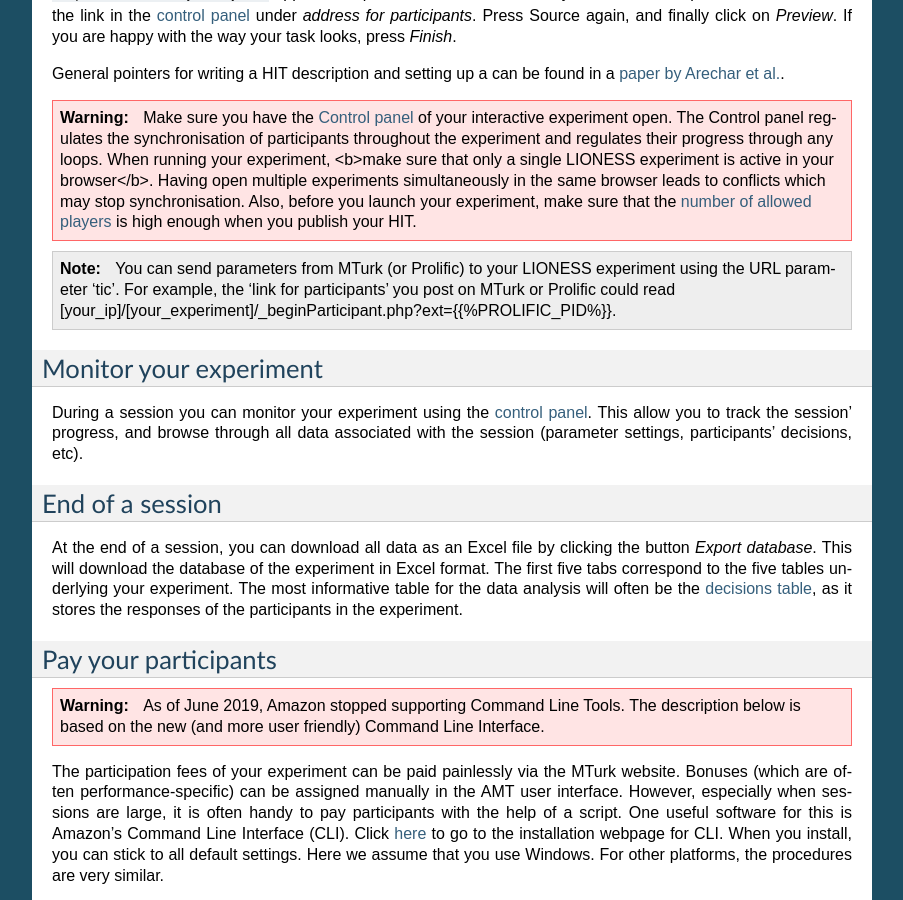
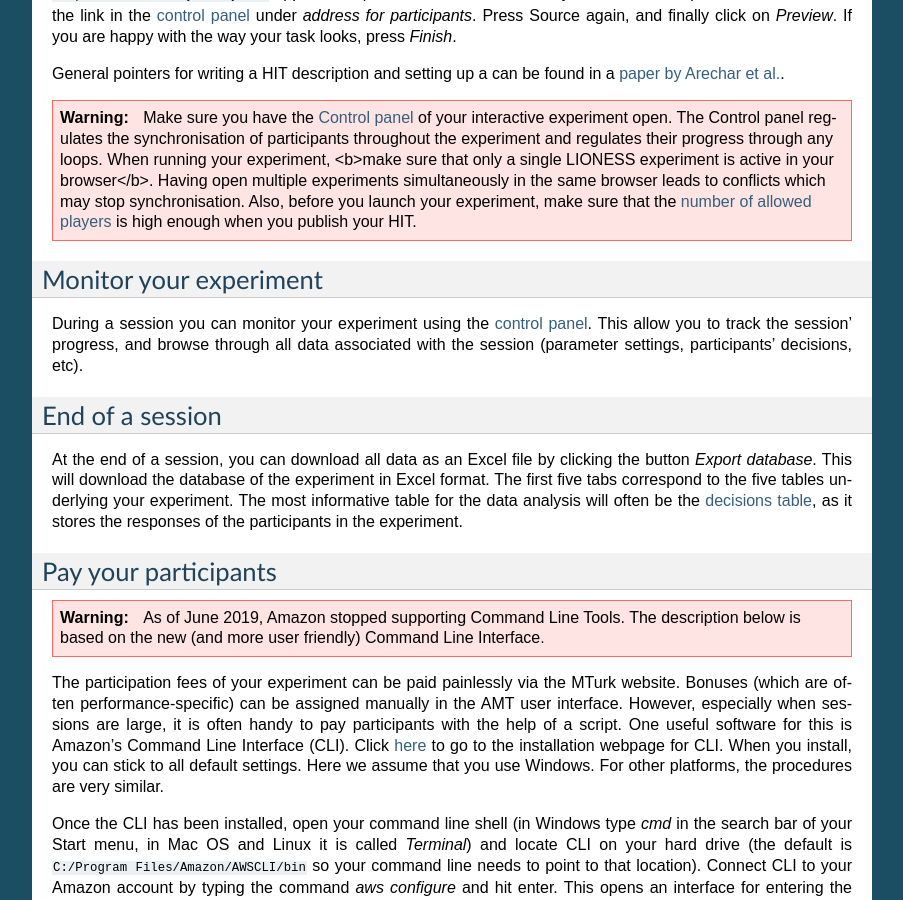
Before and after one commit to marcusgia2505/LIONESS_doc, a Sphinx documentation site: the page built from docs/0304_run.rst, in a window 1280 px wide and 900 px high, scrolled down 711 px. Shown: the whole window, without its empty margins (198-1101 px from the left). Built offline with Sphinx 7.4.7, drawn with Linux system fonts in a browser that asks for light colours.

Commit message:
Update 0304_run.rst

```diff
--- a/docs/0304_run.rst
+++ b/docs/0304_run.rst
@@ -25,8 +25,6 @@ Once you are done with the edition, press Source and search for the two instance
 General pointers for writing a HIT description and setting up a can be found in a `paper by Arechar et al. <https://link.springer.com/article/10.1007/s10683-017-9527-2>`__.
 
 .. warning:: Make sure you have the :ref:`Control panel <control_panel>` of your interactive experiment open. The Control panel regulates the synchronisation of participants throughout the experiment and regulates their progress through any loops. When running your experiment, <b>make sure that only a single LIONESS experiment is active in your browser</b>. Having open multiple experiments simultaneously in the same browser leads to conflicts which may stop synchronisation.  Also, before you launch your experiment, make sure that the :ref:`number of allowed players <parameters__totalPlayers>` is high enough when you publish your HIT.
-
-.. note:: You can send parameters from MTurk (or Prolific) to your LIONESS experiment using the URL parameter 'tic'. For example, the 'link for participants' you post on MTurk or Prolific could read [your_ip]/[your_experiment]/_beginParticipant.php?ext={{%PROLIFIC_PID%}}.
 
 Monitor your experiment
 ========================
```
